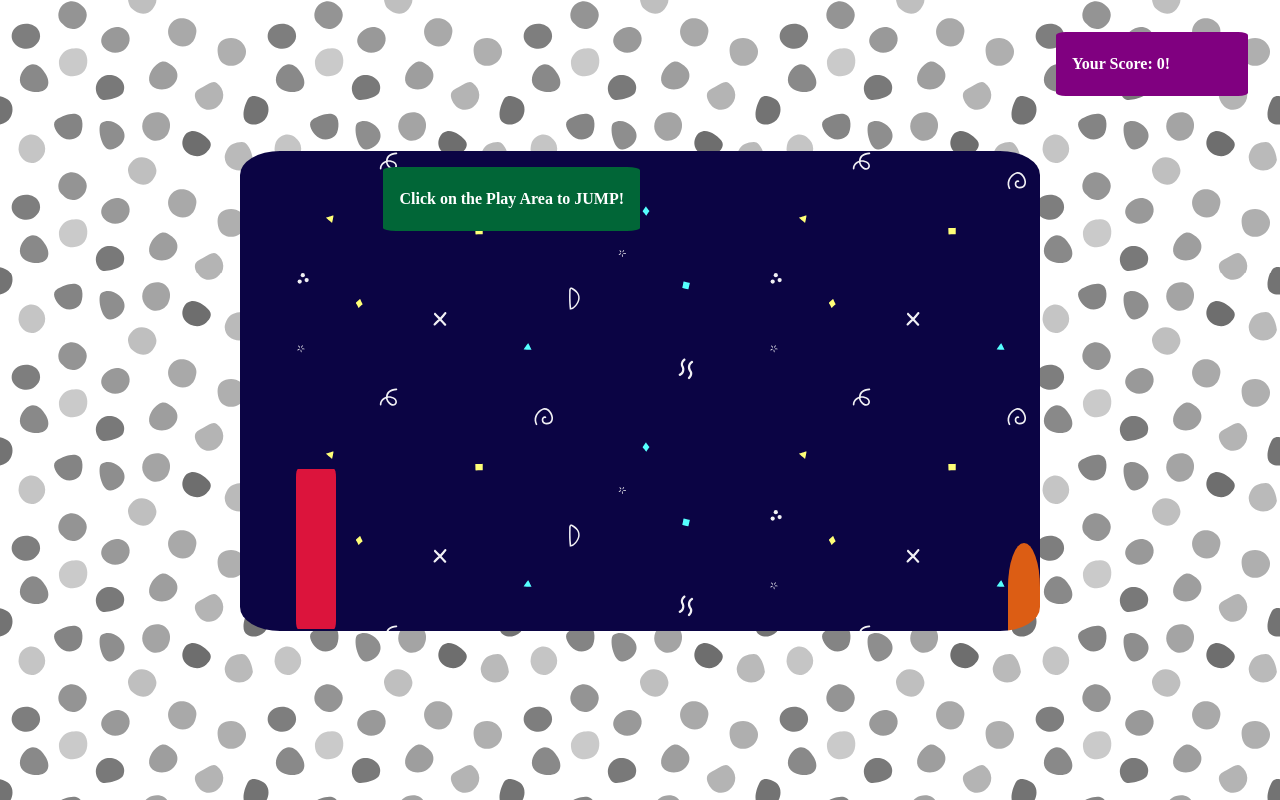
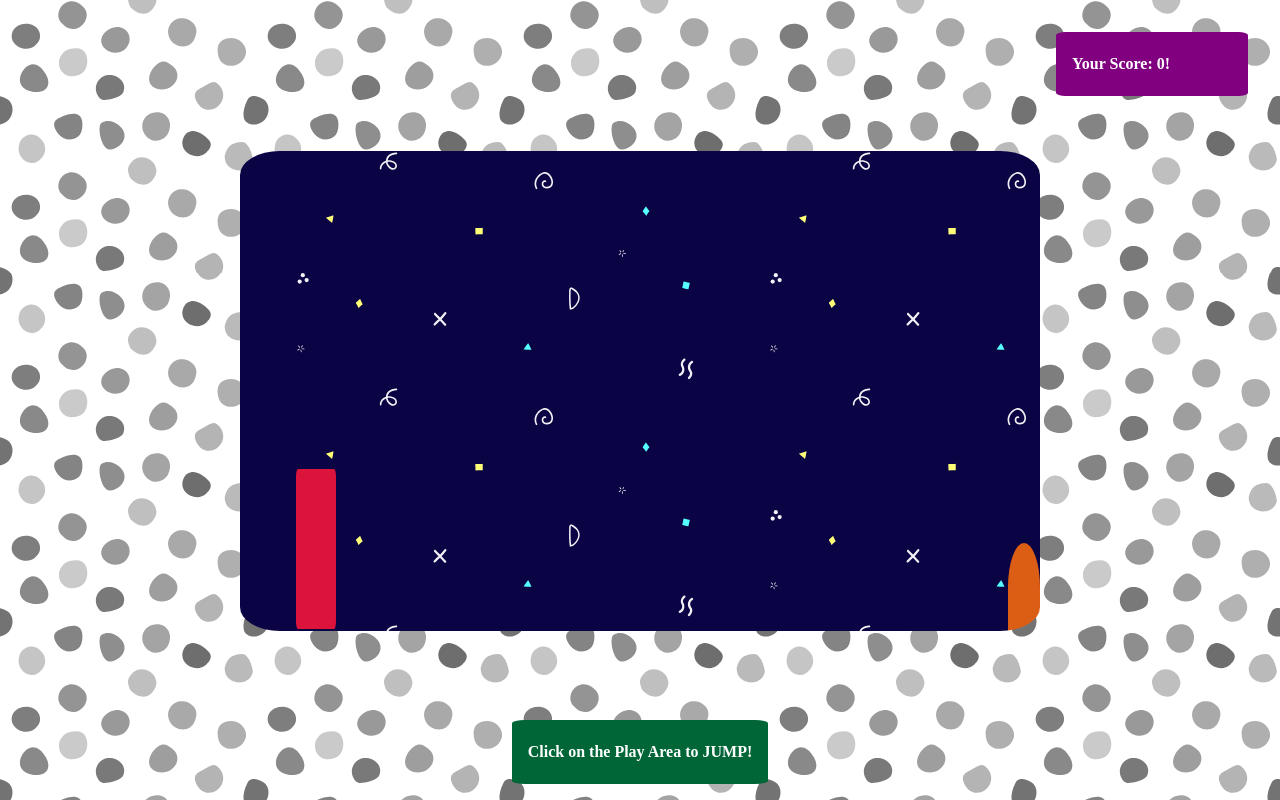
Before and after one commit to Dozerex-creationz/ShopDoc, a PHP site: page / in a window 1280 px wide. Run offline with PHP 8.4, Linux system fonts and the light colour scheme.

Commit message:
back to normal

```diff
--- a/JSgame/index.html
+++ b/JSgame/index.html
@@ -9,7 +9,6 @@
     <div class="outerRoot">
       <div id="root" class="">
         <div class="game">
-          <div class="instruction">Click on the Play Area to JUMP!</div>
           <div id="character" class=""></div>
 
           <div id="obstacle" class=""></div>
@@ -36,6 +35,7 @@
       </div>
     </div>
     <br />
+    <div class="instruction">Click on the Play Area to JUMP!</div>
     <!-- <button onclick="change()">hi click</button> -->
     <script src="resources/text/scripts.js"></script>
   </body>
--- a/JSgame/resources/text/style.css
+++ b/JSgame/resources/text/style.css
@@ -28,8 +28,7 @@
 }
 .instruction {
   position: fixed;
-  top: 1rem;
-  right: 50%;
+  bottom: 1rem;
   padding: 1rem;
   background: rgb(1, 102, 55);
   color: white;
```
